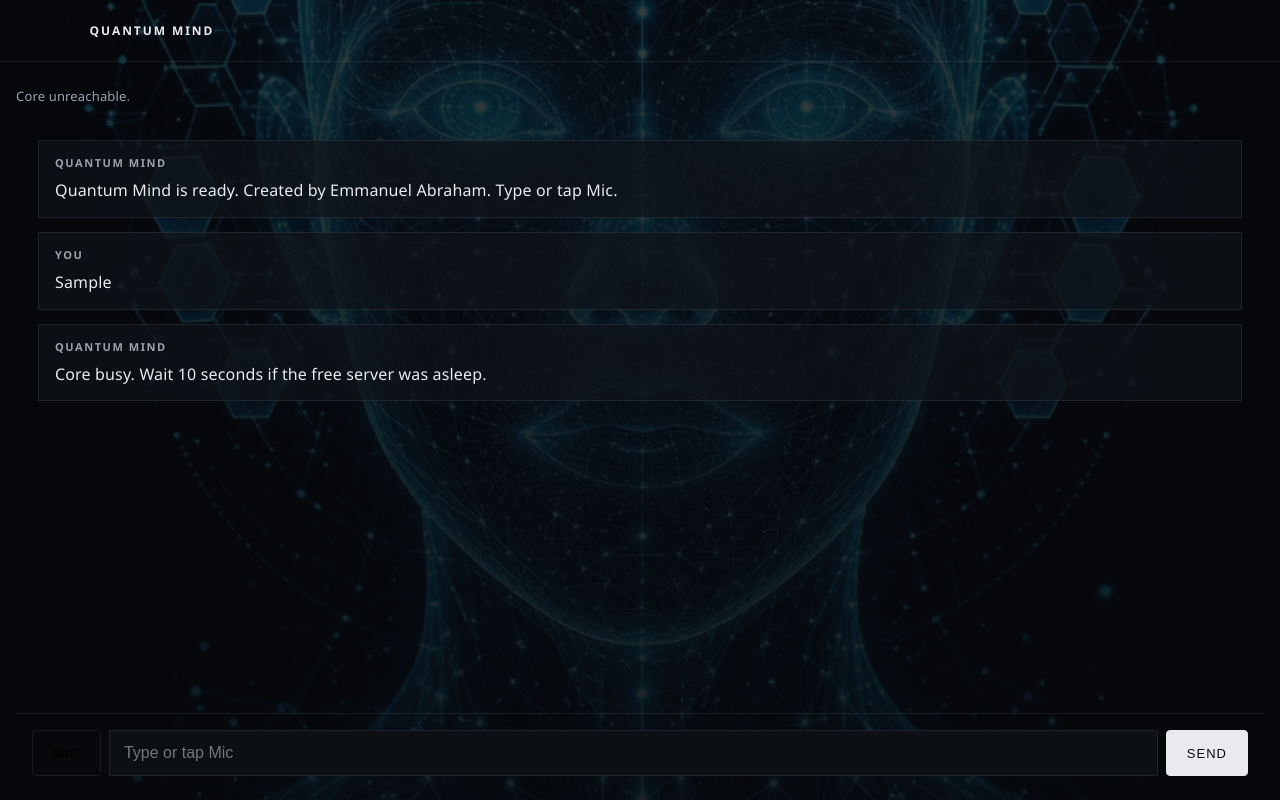
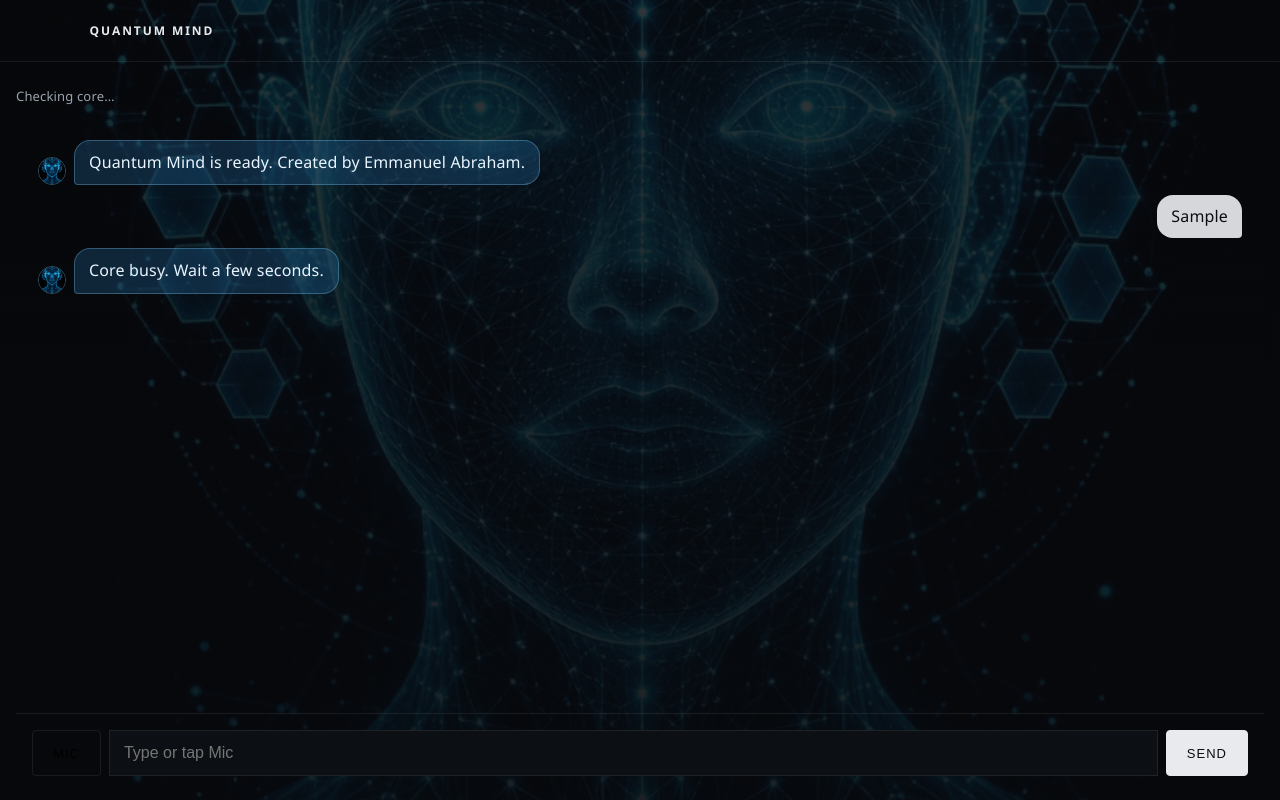
Before and after one commit to Emmanuel3456-png/My-AI-, a website: page web/public/talk.html in a window 1280 px wide. Both pictures are taken after typing "Sample" into the empty fields and a click on the button "SEND". Drawn offline with Linux system fonts and the light colour scheme; no server answers.

Commit message:
Chat bubbles, logo, colors

```diff
--- a/web/public/styles.css
+++ b/web/public/styles.css
@@ -156,3 +156,36 @@ h2 { font-size: clamp(26px, 4vw, 40px); }
 .talk-body{background:linear-gradient(180deg,rgba(7,9,12,.8),rgba(7,9,12,.9)),url("/assets/core.jpg") center/cover no-repeat fixed;overflow-x:hidden}
 .talk-side{display:none!important}
 .talk-main-only{min-height:calc(100vh - 70px);padding:12px 16px 0}
+.log { gap: 10px; }
+.bubble-row { display: flex; align-items: flex-end; gap: 8px; max-width: 92%; }
+.bubble-row.bot { align-self: flex-start; }
+.bubble-row.user { align-self: flex-end; justify-content: flex-end; }
+.bubble {
+  padding: 10px 14px;
+  line-height: 1.45;
+  border-radius: 16px;
+  max-width: 78vw;
+}
+.bubble-row.bot .bubble {
+  background: rgba(40, 120, 180, 0.28);
+  border: 1px solid rgba(120, 190, 230, 0.35);
+  color: #e8f4ff;
+  border-bottom-left-radius: 4px;
+}
+.bubble-row.user .bubble {
+  background: rgba(232, 234, 237, 0.92);
+  color: #0b0d10;
+  border-bottom-right-radius: 4px;
+}
+.logo {
+  width: 28px;
+  height: 28px;
+  border-radius: 50%;
+  object-fit: cover;
+  border: 1px solid rgba(120, 190, 230, 0.4);
+}
+.talk-body {
+  background:
+    linear-gradient(180deg, rgba(7,9,12,0.82), rgba(7,9,12,0.9)),
+    url("/assets/core.jpg") center / cover no-repeat fixed;
+}
--- a/web/public/talk.html
+++ b/web/public/talk.html
@@ -2,7 +2,7 @@
 <html lang="en">
 <head>
   <meta charset="UTF-8" />
-  <meta name="viewport" content="width=device-width, initial-scale=1, maximum-scale=1, user-scalable=no" />
+  <meta name="viewport" content="width=device-width, initial-scale=1, maximum-scale=1" />
   <title>Talk — Quantum Mind</title>
   <link rel="icon" href="/assets/core.jpg" />
   <link rel="stylesheet" href="/styles.css" />
--- a/web/public/talk.js
+++ b/web/public/talk.js
@@ -12,9 +12,13 @@ function speak(text) {
 }
 function add(role, text) {
   const item = document.createElement("article");
-  item.className = "msg " + role;
-  item.innerHTML = "<strong>" + (role === "user" ? "You" : "Quantum Mind") + "</strong><p></p>";
-  item.querySelector("p").textContent = text;
+  item.className = "bubble-row " + role;
+  if (role === "bot") {
+    item.innerHTML = '<img class="logo" src="/assets/core.jpg" alt="" /><div class="bubble"></div>';
+  } else {
+    item.innerHTML = '<div class="bubble"></div>';
+  }
+  item.querySelector(".bubble").textContent = text;
   log.appendChild(item);
   log.scrollTop = log.scrollHeight;
 }
@@ -22,7 +26,7 @@ async function send(text) {
   if (!text) return;
   add("user", text);
   add("bot", "Thinking…");
-  const pending = log.lastElementChild;
+  const pending = log.lastElementChild.querySelector(".bubble");
   try {
     const res = await fetch("/api/chat", {
       method: "POST",
@@ -31,17 +35,17 @@ async function send(text) {
     });
     const data = await res.json();
     const reply = data.reply || data.error || "No reply.";
-    pending.querySelector("p").textContent = reply;
+    pending.textContent = reply;
     speak(reply);
   } catch (_) {
-    pending.querySelector("p").textContent = "Core busy. Wait 10 seconds if the free server was asleep.";
+    pending.textContent = "Core busy. Wait a few seconds.";
   }
 }
 form.addEventListener("submit", (e) => {
   e.preventDefault();
-  const text = input.value.trim();
+  const t = input.value.trim();
   input.value = "";
-  send(text);
+  send(t);
 });
 const Speech = window.SpeechRecognition || window.webkitSpeechRecognition;
 if (Speech) {
@@ -50,10 +54,8 @@ if (Speech) {
   mic.onclick = () => { rec.start(); mic.textContent = "Listening"; };
   rec.onresult = (e) => { mic.textContent = "Mic"; send(e.results[0][0].transcript); };
   rec.onend = () => { mic.textContent = "Mic"; };
-} else {
-  mic.disabled = true;
 }
-add("bot", "Quantum Mind is ready. Created by Emmanuel Abraham. Type or tap Mic.");
+add("bot", "Quantum Mind is ready. Created by Emmanuel Abraham.");
 fetch("/api/chat-status").then(r => r.json()).then(d => {
   statusEl.textContent = d.ready ? "Cloud core online." : "Cloud core waiting.";
-}).catch(() => { statusEl.textContent = "Core unreachable."; });
+}).catch(() => {});
```
